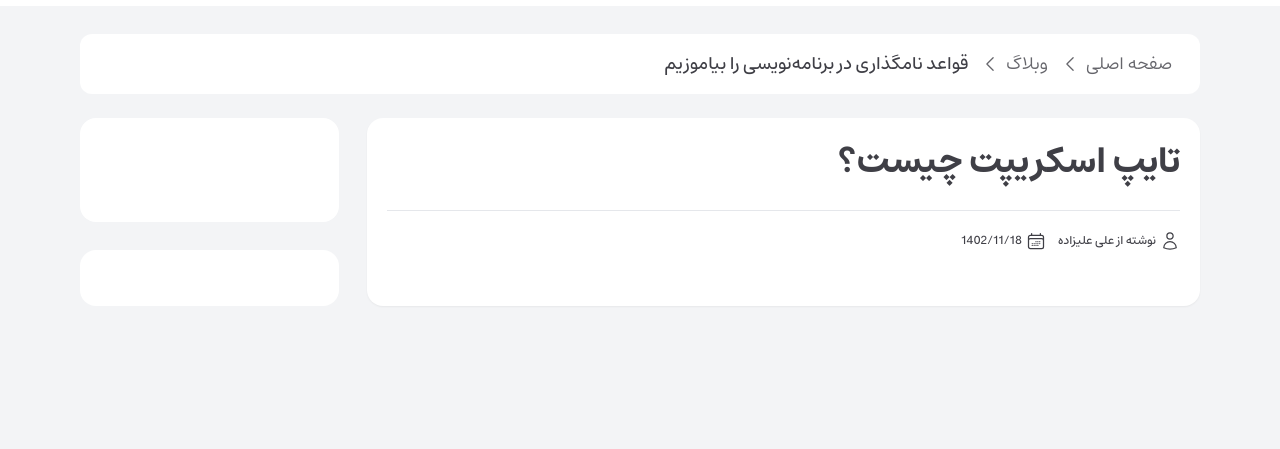
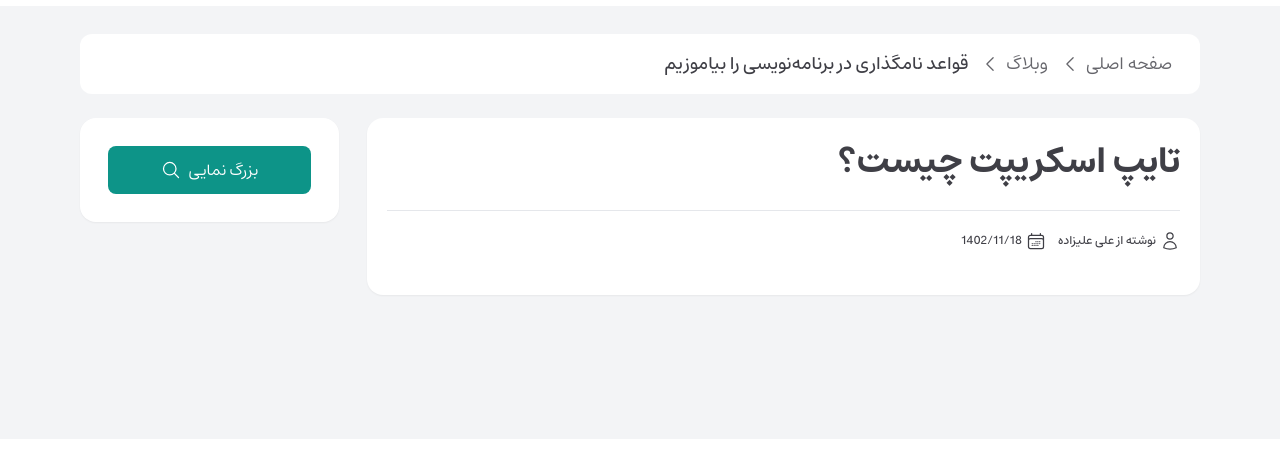
Before and after one commit to maniraad/techLearn, a website: page public/blog.html in a window 1280 px wide. Shown: the part 106-555 px from the top of the page. Drawn offline with Linux system fonts and the light colour scheme.

Commit message:
Code Magnification Btn

```diff
--- a/public/blog.html
+++ b/public/blog.html
@@ -317,24 +317,16 @@
                 </div>
                 <div class="flex flex-col gap-4 lg:col-span-1 lg:gap-7">
                     <div
-                        class="p-4 lg:p-7 bg-white dark:bg-cnDarkBlue-27 transition-all rounded-2xl sticky top-4 lg:top-7 z-1 shadow-cnGray-10 dark:shadow-cnDarkBlue-30 shadow-cnShadow500 hidden lg:block">
+                        class="p-4 lg:p-7 bg-white transition-all rounded-2xl sticky top-32 z-10 shadow-sm hidden lg:block">
                         <button
-                            class="relative select-none flex justify-center items-center transition-all w-full rounded-lg px-4 md:px-6 py-2 md:py-3 gap-2 text-sm lg:text-base hover:ring-8 ring-cnBlue-15/30 opacity-100 cursor-pointer  from-cnBlue-20 to-cnBlue-15 bg-gradient-to-r text-white"><span
-                                class="transition-allvisible opacity-100">بزرگ نمایی</span><span
-                                class="transition-all visible opacity-100"><svg xmlns="http://www.w3.org/2000/svg"
-                                    fill="none" viewBox="0 0 24 24" stroke-width="1.5" stroke="currentColor"
-                                    class="w-4 h-4">
-                                    <path stroke-linecap="round" stroke-linejoin="round"
-                                        d="M21 21l-5.197-5.197m0 0A7.5 7.5 0 105.196 5.196a7.5 7.5 0 0010.607 10.607z">
-                                    </path>
-                                </svg></span><span
-                                class="h-6 lg:h-7 flex justify-center items-center absolute top-1/2 left-1/2 -translate-x-1/2 -translate-y-1/2 transition-all invisible opacity-0"><span
-                                    class="styles_bulletLoading__gxMJz"><span class="bg-white"></span><span
-                                        class="bg-white"></span><span class="bg-white"></span></span></span></button>
+                            class="relative select-none flex-center transition-all w-full rounded-lg px-4 md:px-6 py-2 md:py-3 gap-2 text-sm lg:text-base bg-teal-600 hover:bg-teal-700 cursor-pointer text-white"><span
+                                class="transition-all">بزرگ نمایی</span>
+                            <svg class="w-5 h-5">
+                                <use xlink:href="#search"></use>
+                            </svg>
+                        </button>
                     </div>
-                    <div class="rounded-2xl bg-white p-4 transition-all dark:bg-cnDarkBlue-27 lg:p-7 undefined">
 
-                    </div>
                 </div>
             </section>
         </div>
```
Also changed, not shown: public/style/app.css.
